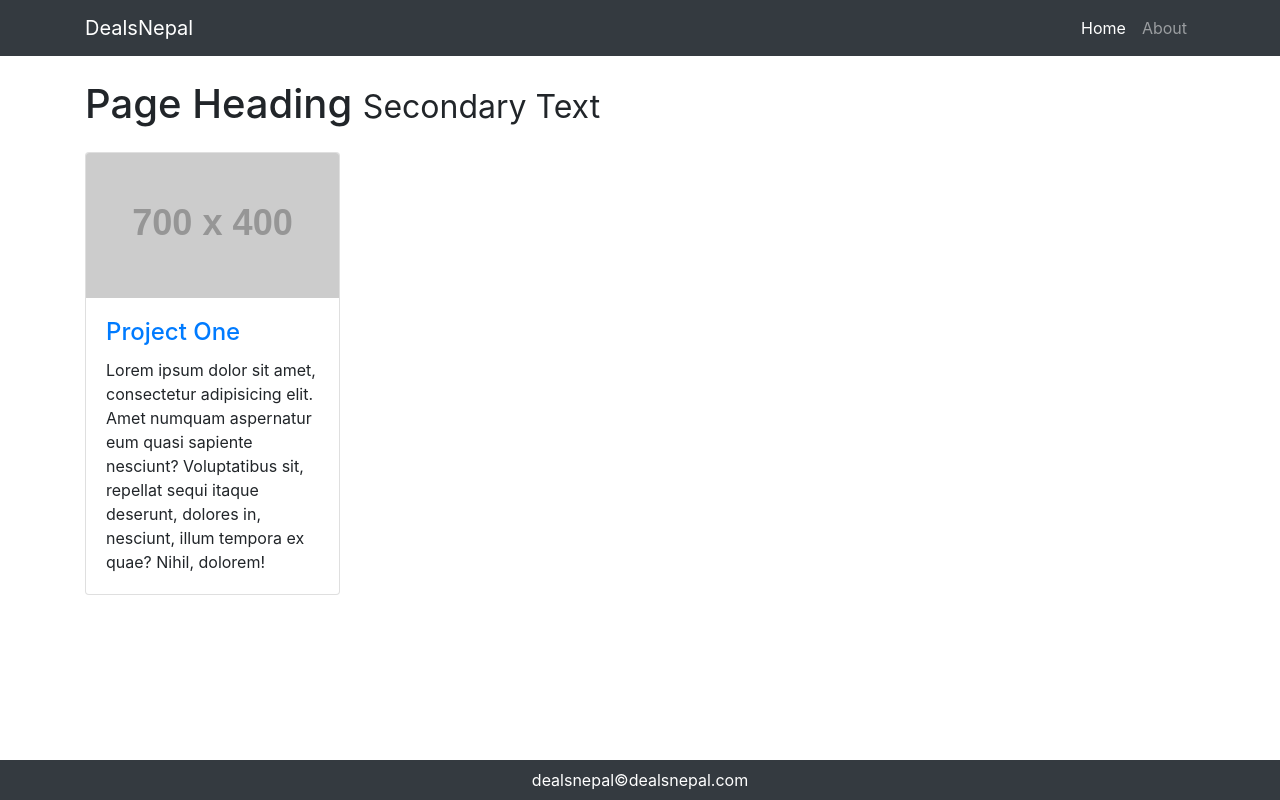
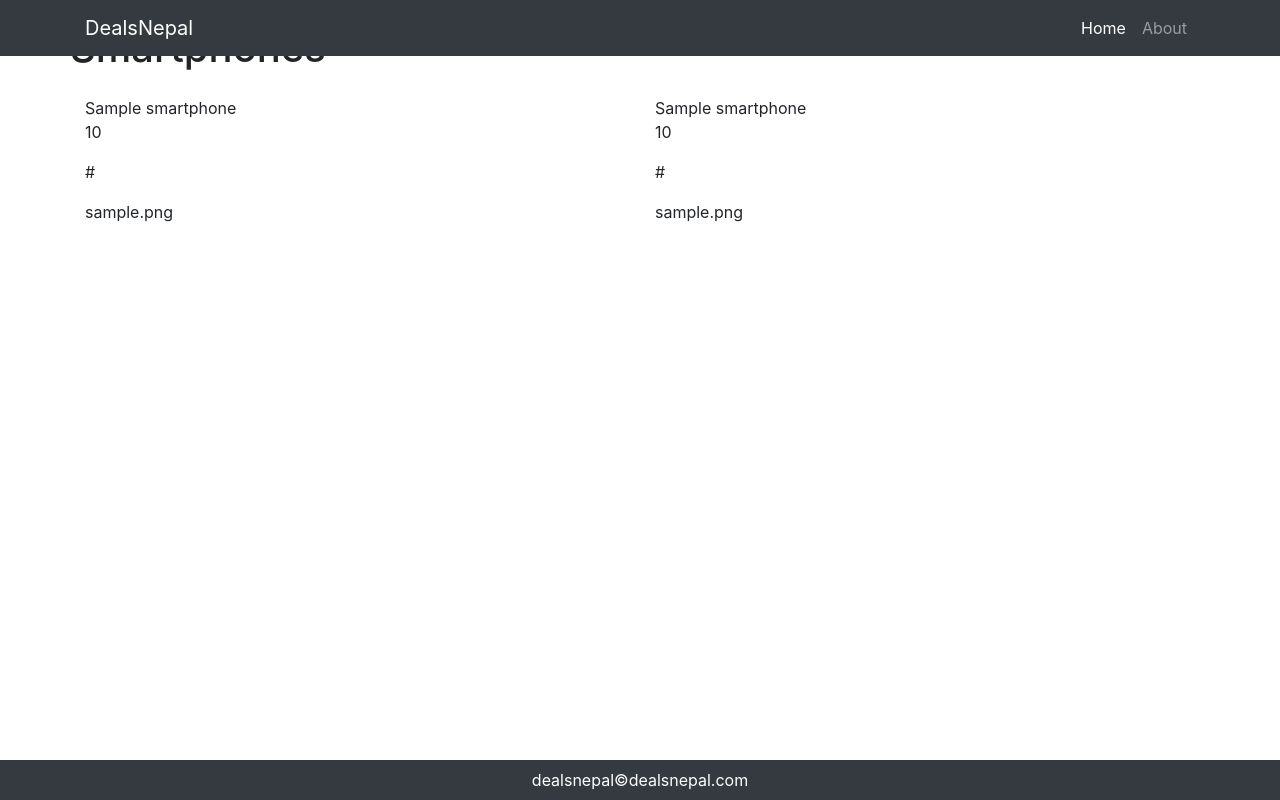
Before and after one commit to mahesh-wor/dealsnepal, a Django app: page / in a window 1280 px wide. Run offline with Django 3.2, Linux system fonts and the light colour scheme; tables that the repository leaves empty hold one stand-in row (values such as "Sample post"); grey boxes labelled with a size stand in for pictures from a placeholder-image service; some libraries are stand-ins or nearby versions.

Commit message:
bootstrap frontend + views.

```diff
--- a/dealsnepal/dealsnepalapp/models.py
+++ b/dealsnepal/dealsnepalapp/models.py
@@ -1,12 +1,13 @@
 from django.db import models
-
+from django.utils import timezone
 # Create your models here.
 
 
 class smartphone(models.Model):
     name= models.CharField(max_length=120)
     price= models.IntegerField()
-    link=models.URLField()
+    link_img=models.URLField()
+    link_url=models.URLField(default="None")
 
-    def __self__(self):
+    def __str__(self):
         return self.name
--- /dev/null
+++ b/dealsnepal/dealsnepalapp/static/dealsnepalapp/css/main.css
@@ -0,0 +1,9 @@
+.footer {
+              position: fixed;
+              left: 0;
+              bottom: 0;
+              width: 100%;
+             }
+.div.cell{
+    background:green;
+}
--- a/dealsnepal/dealsnepalapp/templates/dealsnepalapp/base.html
+++ b/dealsnepal/dealsnepalapp/templates/dealsnepalapp/base.html
@@ -1,4 +1,5 @@
 {% load static %}
+{% load staticfiles %}
 
 <!DOCTYPE html>
 <html lang="en" dir="ltr">
@@ -9,37 +10,12 @@
     <link rel="shortcut icon" href="{% static 'favicon/favicon.png' %}"/>
     <link rel="stylesheet" href="https://maxcdn.bootstrapcdn.com/bootstrap/4.0.0/css/bootstrap.min.css">
     <link rel="stylesheet" href="https://use.fontawesome.com/releases/v5.5.0/css/all.css" crossorigin="anonymous">
-    <!--<link href="{% static 'static/dealsnepal/css/main.css" rel="stylesheet">-->
+    <link href="{% static 'dealsnepalapp/css/main.css' %}" rel="stylesheet">
     <title> dealsnepal </title>
 
   </head>
         <body>
-        <style>
 
-            body {
-              padding-top: 54px;
-            }
-
-            @media (min-width: 992px) {
-              body {
-                padding-top: 56px;
-              }
-            }
-
-            .portfolio-item {
-              margin-bottom: 30px;
-            }
-
-            .pagination {
-              margin-bottom: 30px;
-            }
-            .footer {
-              position: fixed;
-              left: 0;
-              bottom: 0;
-              width: 100%;
-             }
-      </style>
             <!-- Navigation -->
             <nav class="navbar navbar-expand-lg navbar-dark bg-dark fixed-top">
               <div class="container">
@@ -61,6 +37,7 @@
                 </div>
               </div>
             </nav>
+
             {% block content %}{% endblock %}
 
 
--- a/dealsnepal/dealsnepalapp/templates/dealsnepalapp/home.html
+++ b/dealsnepal/dealsnepalapp/templates/dealsnepalapp/home.html
@@ -1,27 +1,41 @@
 {% extends "dealsnepalapp/base.html" %}
 {% load static %}
 {% block content %}
+
         <!-- Page Content -->
-            <div class="container">
+    <div class="container">
+      <div class="column">
 
+      <div class="row">
               <!-- Page Heading -->
-              <h1 class="my-4">Page Heading
-                <small>Secondary Text</small>
+              <h1 class="my-4">Smartphones
+                <small></small>
               </h1>
+      </div>
+        </div>
+    <div class="column">
+    {% for phoneinfo in phoneinfo %}
+            <div class="column">
 
-              <div class="row">
-                <div class="col-lg-3 col-md-4 col-sm-6 portfolio-item">
-                  <div class="card h-100">
-                    <a href="#"><img class="card-img-top" src="http://placehold.it/700x400" alt=""></a>
-                    <div class="card-body">
-                      <h4 class="card-title">
-                        <a href="#">Project One</a>
-                      </h4>
-                      <p class="card-text">Lorem ipsum dolor sit amet, consectetur adipisicing elit. Amet numquam aspernatur eum quasi sapiente nesciunt? Voluptatibus sit, repellat sequi itaque deserunt, dolores in, nesciunt, illum tempora ex quae? Nihil, dolorem!</p>
-                    </div>
+                  <div class="row" style="height: 200px">
+                      <div class="col-md-6">
+                          {{phoneinfo.name}}<p>
+                          {{phoneinfo.price}}<p>
+                          {{phoneinfo.link_url}}<p>
+                          {{phoneinfo.link_img}}<p>
+
+                      </div>
+                      <div class="col-md-6">
+                          {{phoneinfo.name}}<p>
+                          {{phoneinfo.price}}<p>
+                          {{phoneinfo.link_url}}<p>
+                          {{phoneinfo.link_img}}<p>
+                      </div>
+
+
                   </div>
-                </div>
               </div>
-            </div>
 
+    {% endfor %}
+       </div>
 {% endblock content %}
--- a/dealsnepal/dealsnepalapp/views.py
+++ b/dealsnepal/dealsnepalapp/views.py
@@ -3,8 +3,8 @@ from .models import smartphone
 
 
 def homelistview(request):
-    phoneinfoall = [1, 2, 3, 4]
+
     context = {
-        'phoneinfo':phoneinfoall
+        'phoneinfo':smartphone.objects.all()
     }
-    return render(request,'dealsnepalapp/home.html')
+    return render(request,'dealsnepalapp/home.html',context)
```
